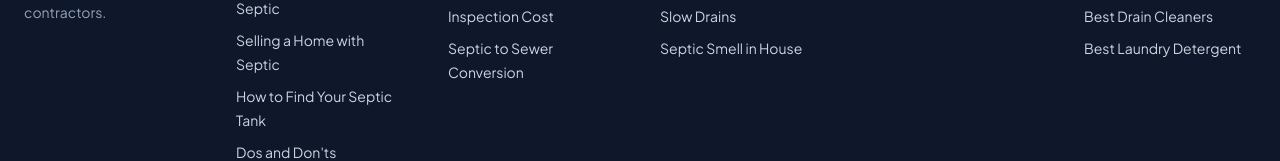
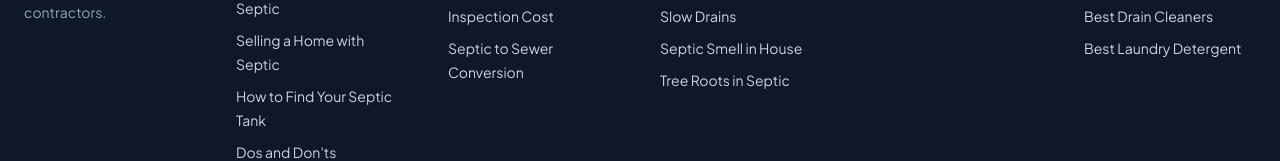
Before and after one commit to thebasementguide2026/theseptic.guide-, a Next.js app: page / in a window 1280 px wide. Shown: the part 7254-7415 px from the top of the page. Built offline with nearby package versions, Linux system fonts and the light colour scheme.

Commit message:
Add tree-roots-septic-system to footer

```diff
--- a/components/Footer.tsx
+++ b/components/Footer.tsx
@@ -40,6 +40,7 @@ const footerSections = [
       { label: 'Overflow After Rain', href: '/problems/septic-overflow-after-rain' },
       { label: 'Slow Drains', href: '/problems/slow-drains' },
             { label: 'Septic Smell in House', href: '/problems/septic-smell-inside-house' },
+      { label: 'Tree Roots in Septic', href: '/problems/tree-roots-septic-system' },
     ],
   },
   {
```
